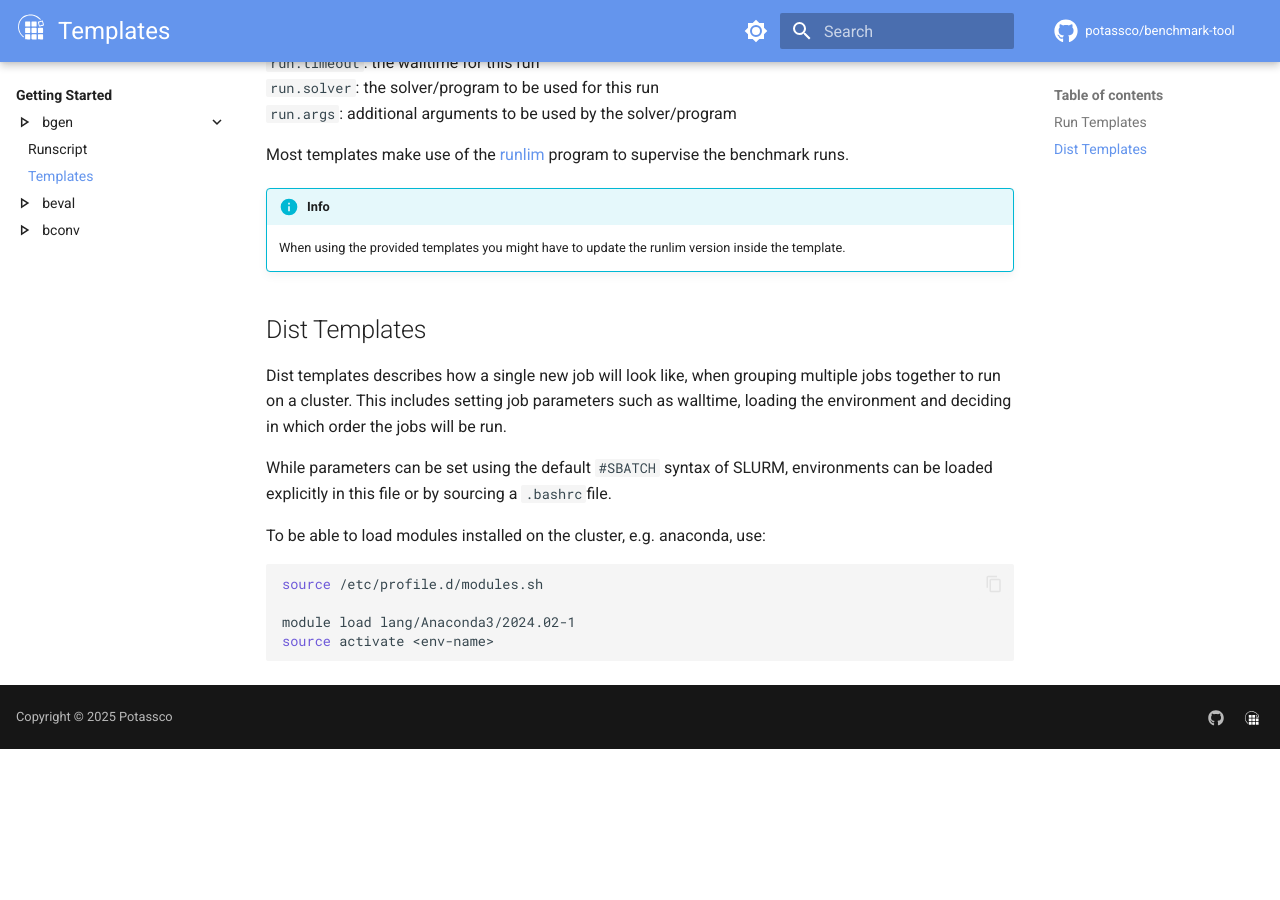
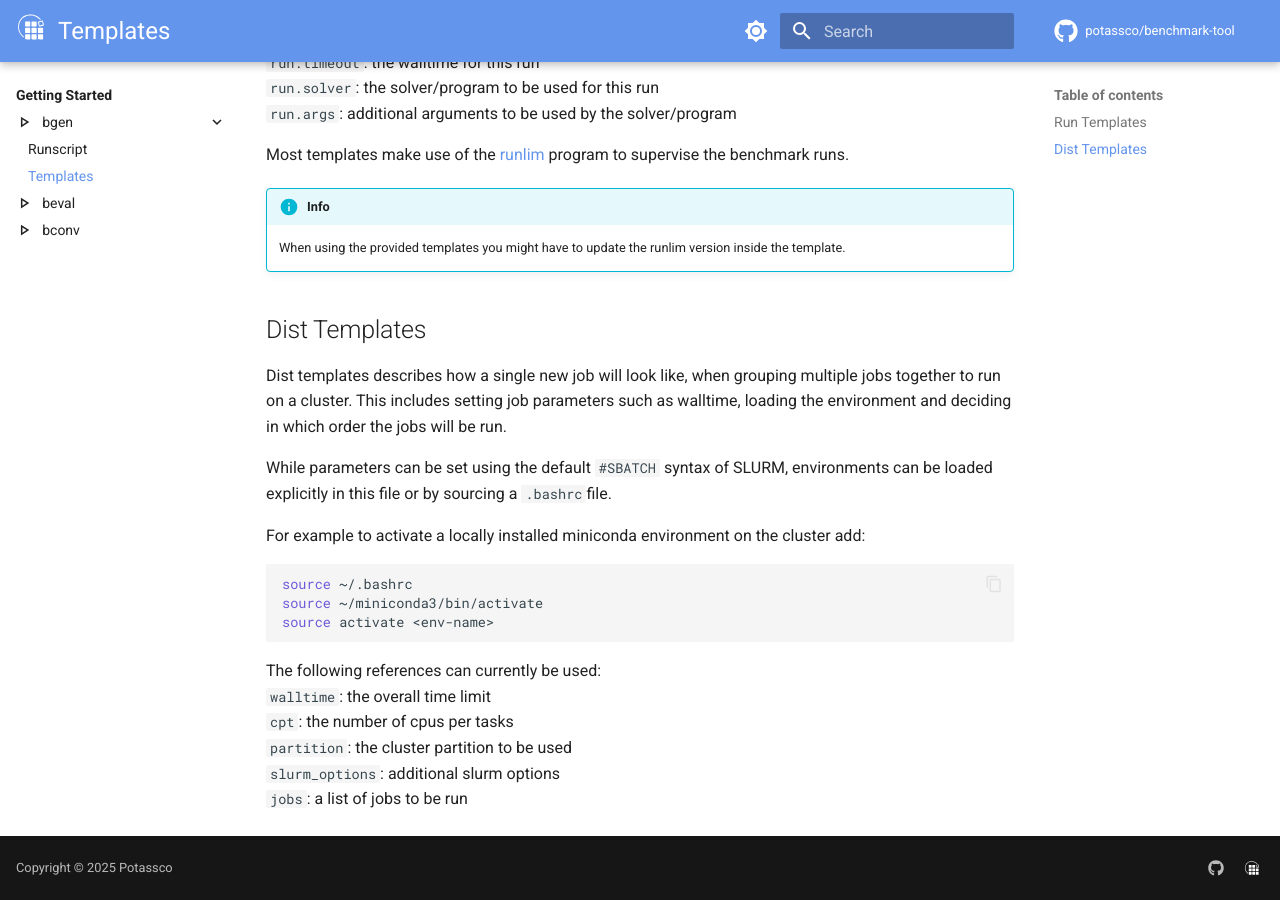
Before and after one commit to potassco/benchmark-tool, an MkDocs documentation site: the page built from docs/getting_started/bgen/templates.md, in a window 1280 px wide and 900 px high, scrolled down 611 px. Built offline with MkDocs 1.6.1 and Material for MkDocs 9.7.7, drawn with Linux system fonts in a browser that asks for light colours; comment, search, counter and statistics services are not loaded; before the commit the page ends 1360 px from its top, so only the background shows below that.

Commit message:
Add support for custom slurm options

````diff
--- a/docs/getting_started/bgen/templates.md
+++ b/docs/getting_started/bgen/templates.md
@@ -31,10 +31,16 @@ Dist templates describes how a single new job will look like, when grouping mult
 
 While parameters can be set using the default `#SBATCH` syntax of SLURM, environments can be loaded explicitly in this file or by sourcing a `.bashrc`file.
 
-To be able to load modules installed on the cluster, e.g. anaconda, use:
+For example to activate a locally installed miniconda environment on the cluster add:
 ```bash
-source /etc/profile.d/modules.sh
-
-module load lang/Anaconda3/2024.02-1
+source ~/.bashrc
+source ~/miniconda3/bin/activate
 source activate <env-name>
 ```
+
+The following references can currently be used:
+`walltime`: the overall time limit
+`cpt`: the number of cpus per tasks
+`partition`: the cluster partition to be used
+`slurm_options`: additional slurm options
+`jobs`: a list of jobs to be run
````
Also changed, not shown: docs/getting_started/bgen/runscript.md (+10 -1 lines), 8 other files.
